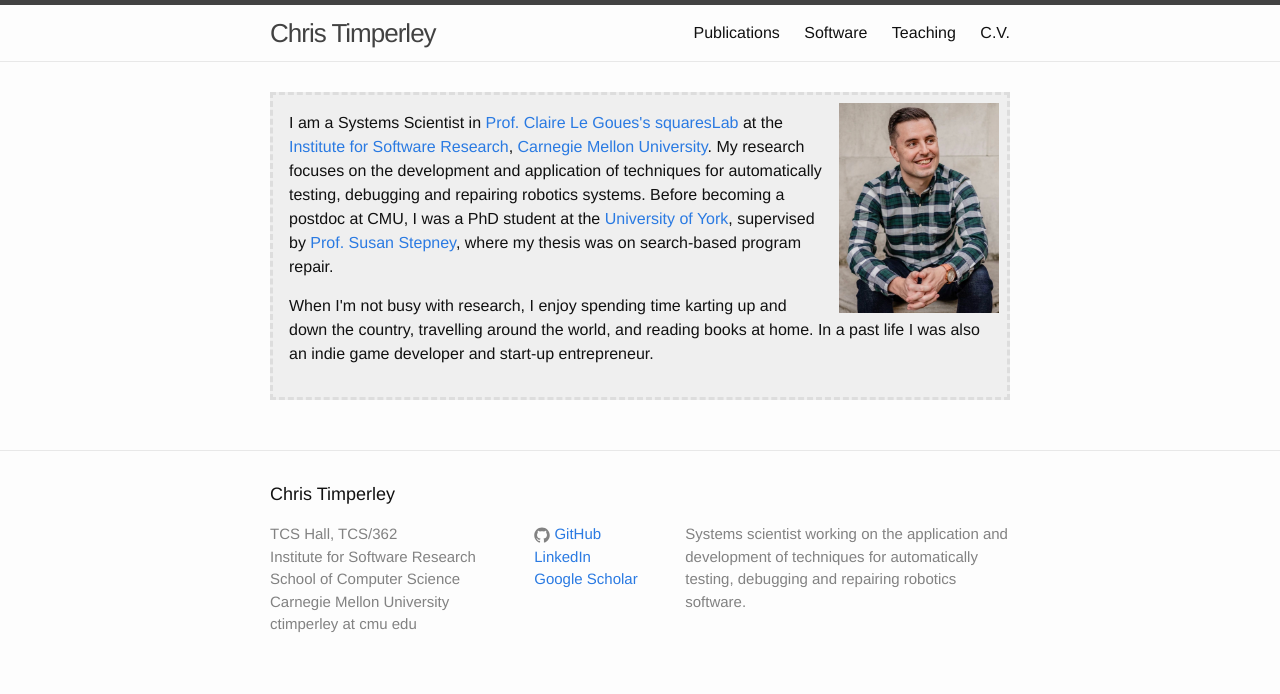
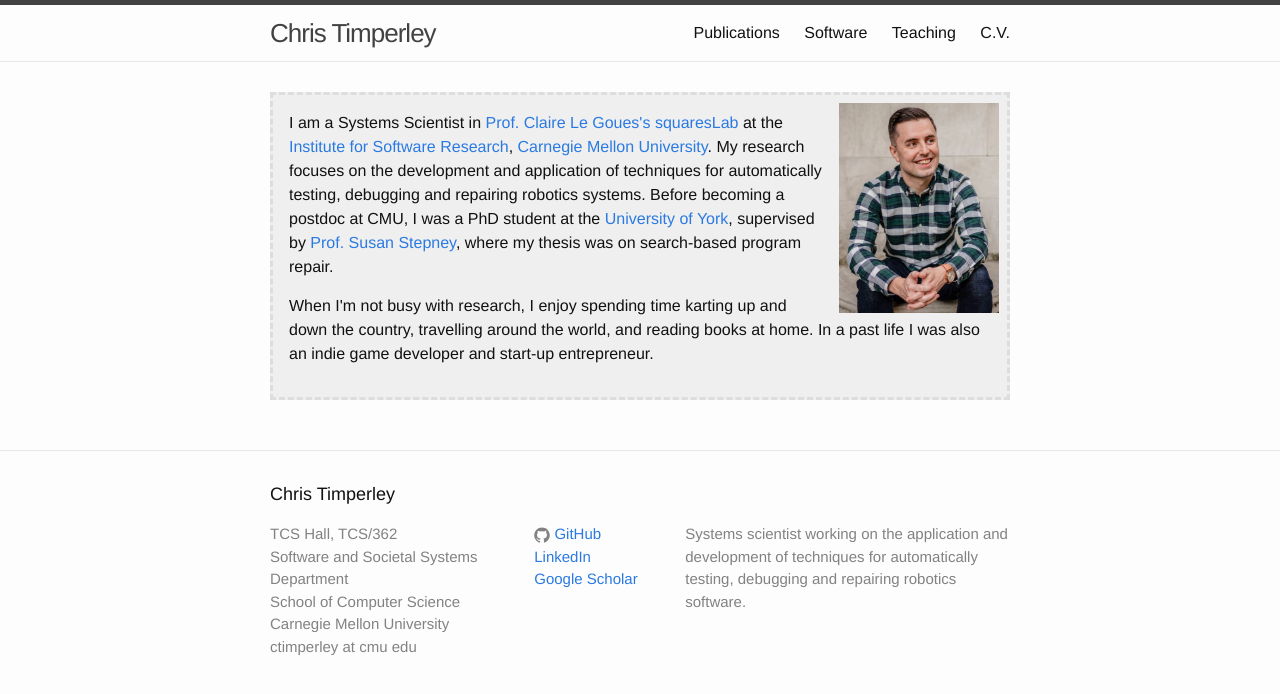
Before and after one commit to ChrisTimperley/ChrisTimperley.github.io, a Jekyll site: the page built from index.html, in a window 1280 px wide. Shown: the top 694 px of the page. Built offline with Jekyll 4.4.1, drawn with Linux system fonts in a browser that asks for light colours; nearby versions of some CDN libraries.

Commit message:
fixed ISR to S3D

```diff
--- a/_includes/footer.html
+++ b/_includes/footer.html
@@ -8,7 +8,7 @@
       <div class="footer-col  footer-col-1">
         <ul class="contact-list">
           <li>TCS Hall, TCS/362</li>
-          <li>Institute for Software Research</li>
+          <li>Software and Societal Systems Department</li>
           <li>School of Computer Science</li>
           <li>Carnegie Mellon University</li>
           <li>ctimperley at cmu edu</li>
```
